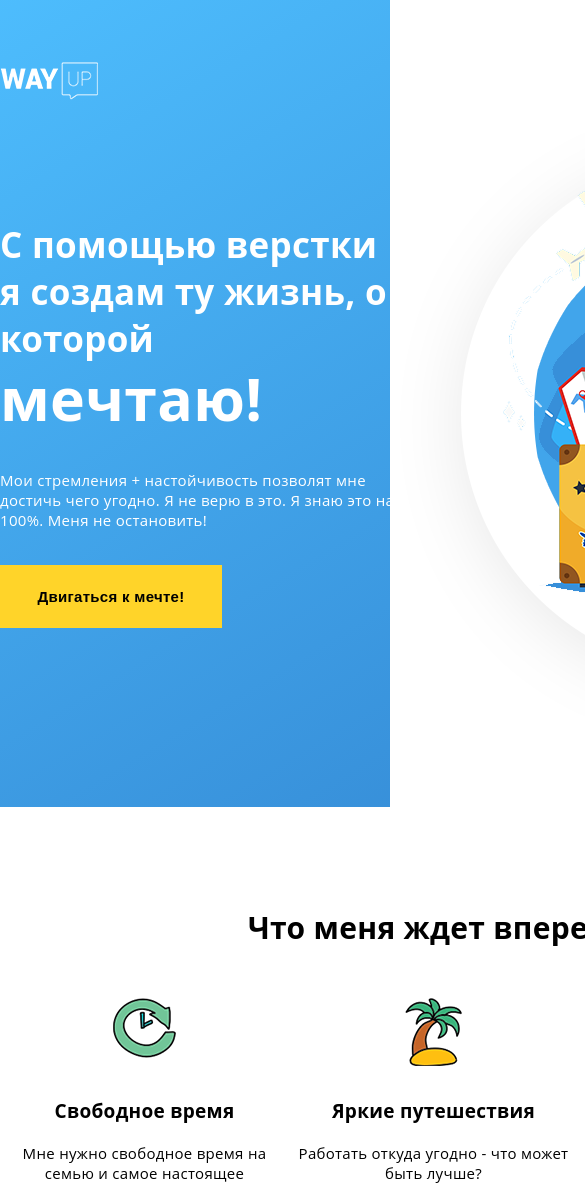
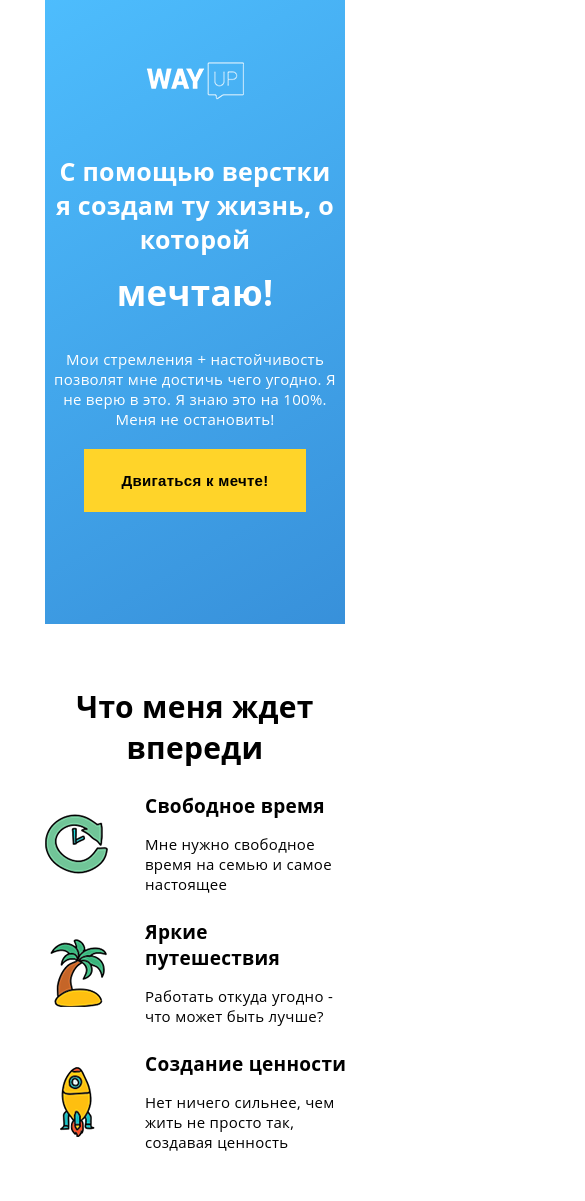
Before and after one commit to Nyanta-dev/Nyanta-dev.github.io, a plain HTML site: page index.html in a window 390 px wide. Shown: the top 1201 px of the page, 585 px wide, since content can reach past the window. Drawn offline with Linux system fonts and the light colour scheme; a web font is replaced by a local one.

Commit message:
Added site adaptability.

```diff
--- a/styles/style.css
+++ b/styles/style.css
@@ -1,4 +1,5 @@
 body {
+    justify-items: center;
     font-family: 'Open Sans', sans-serif;
     letter-spacing: 0.02em;
     font-size: 15px;
@@ -21,7 +22,9 @@ h3 {
 }
 
 .container {
-    width: 1170px;
+    box-sizing: border-box;
+    padding: 0px 60px;
+    width: 1290px;
     margin: 62px auto;
 }
 
@@ -32,14 +35,17 @@ h3 {
     color: white;
     display: flex;
 }
+.header .container {
+    padding-right: 0px;
+}
 .header .offer {
-    margin: 0px;
+    margin: 150px 0px;
 }
 .header .title {
     margin: 0px;
     color: white;
 }
-.header .title span{
+.header .title span {
     font-size: 59px;
     line-height: 73px;
 }
@@ -48,6 +54,11 @@ h3 {
     width: 400px;
     margin: 35px 0px;
 }
+.header .travel {
+    width: 641px;
+    height: 641px;
+    position: relative;
+}
 
 
 
@@ -55,9 +66,6 @@ h3 {
     background: white;
     display: flex;
     text-align: center;
-}
-.future .container {
-    margin: 100px auto;
 }
 .future .wrapper {
     margin: 50px 0px;
@@ -96,9 +104,7 @@ h3 {
     font-size: 16px;
     height: 50px;
     width: 100%;
-
     margin: 7px 0px;
-
     padding: 1px 30px;
     box-sizing: border-box;
 }
@@ -118,6 +124,7 @@ h3 {
 .footer .credits {
     text-align: center;
     color: white;
+    margin: auto;
 }
 
 
@@ -139,15 +146,165 @@ h3 {
     line-height: 25px;
     font-weight: 900;
     text-align: center;
-	text-decoration: none;
-
+    text-decoration: none;
     display: block;
-	padding: 19px 0;
+    padding: 19px 0;
     width: 222px;
     background-color: #ffd429;
     border: none;
     transition: all 0.5s ease;
 }
+
 .button:hover {
-	background: #d9860e;
+    background: #d9860e;
 }
+
+
+
+/* Responsive */
+
+/* 992px - 1200px*/
+@media screen and (max-width: 1200px) {
+    .container {
+        width: 960px;
+        padding: 0px 40px;
+    }
+
+    .header .wrapper {
+        margin: auto;
+    }
+    .header .travel {
+        width: 450px;
+        height: 450px;
+    }
+    .header .offer {
+        margin: 50px 0px;
+        width: 460px;
+    }
+    .header .button {
+        margin: auto;
+    }
+}
+
+/* 768px - 992px */
+@media screen and (max-width: 992px) {
+    .container {
+        width: 720px;
+        padding: 0px;
+    }
+
+    .header {
+        text-align: center;
+    }
+    .header .wrapper {
+        display: table
+    }
+    .header .travel {
+        width: 500px;
+        height: 500px;
+    }
+    .header .offer {
+        display: table;
+        margin: 50px 0px;
+        width: auto;
+    }
+    .header .intro {
+        margin: 20px auto;
+    }
+}
+
+/* 576px - 768px */
+@media screen and (max-width: 768px) {
+    .container {
+        width: 540px;
+    }
+
+    .future .wrapper {
+        width: 400px;
+        box-sizing: border-box;
+        margin: 0px auto;
+        display: table;
+    }
+    .future .event-title {
+        width: 100%;
+        margin: 0px;
+        padding-left: 100px;
+        text-align: left;
+    }
+    .future #event-text {
+        width: 100%;
+        padding-left: 100px;
+        text-align: left;
+    }
+    .future .event-1 {
+        margin-top: 50px;
+        background: url('../img/icon1.png') no-repeat 0px center;
+    }
+    .future .event-2 {
+        margin-top: 50px;
+        background: url('../img/icon2.png') no-repeat 5px center;
+    }
+    .future .event-3 {
+        margin-top: 50px;
+        background: url('../img/icon3.png') no-repeat 15px center;
+    }
+}
+
+/* 320px - 576px */
+@media screen and (max-width: 576px) {
+    .container {
+        width: 300px;
+    }
+
+    .header .offer {
+        margin: 50px 0px;
+        width: 300px;
+    }
+    .header .title {
+        font-size: 25px;
+    }
+    .header .intro {
+        width: auto;
+    }
+    .header .title span {
+        font-size: 35px;
+    }
+    .header .travel {
+        display: none;
+    }
+
+    .future .event-title {
+        width: 70%;
+        margin: 0px;
+        padding-left: 100px;
+        text-align: left;
+    }
+    .future #event-text {
+        width: 70%;
+        padding-left: 100px;
+        text-align: left;
+    }
+    .future .event-1 {
+        margin-top: 25px;
+        background: url('../img/icon1.png') no-repeat 0px center;
+    }
+    .future .event-2 {
+        margin-top: 25px;
+        background: url('../img/icon2.png') no-repeat 5px center;
+    }
+    .future .event-3 {
+        margin-top: 25px;
+        background: url('../img/icon3.png') no-repeat 15px center;
+    }
+    .future .wrapper {
+        width: 300px;
+    }
+
+    .order .form {
+        margin: 25px auto;
+        width: 300px;
+    }
+    .footer .credits {
+        width: 250px;
+    }
+}
```
Also changed, not shown: index.html (+5 -10 lines).
